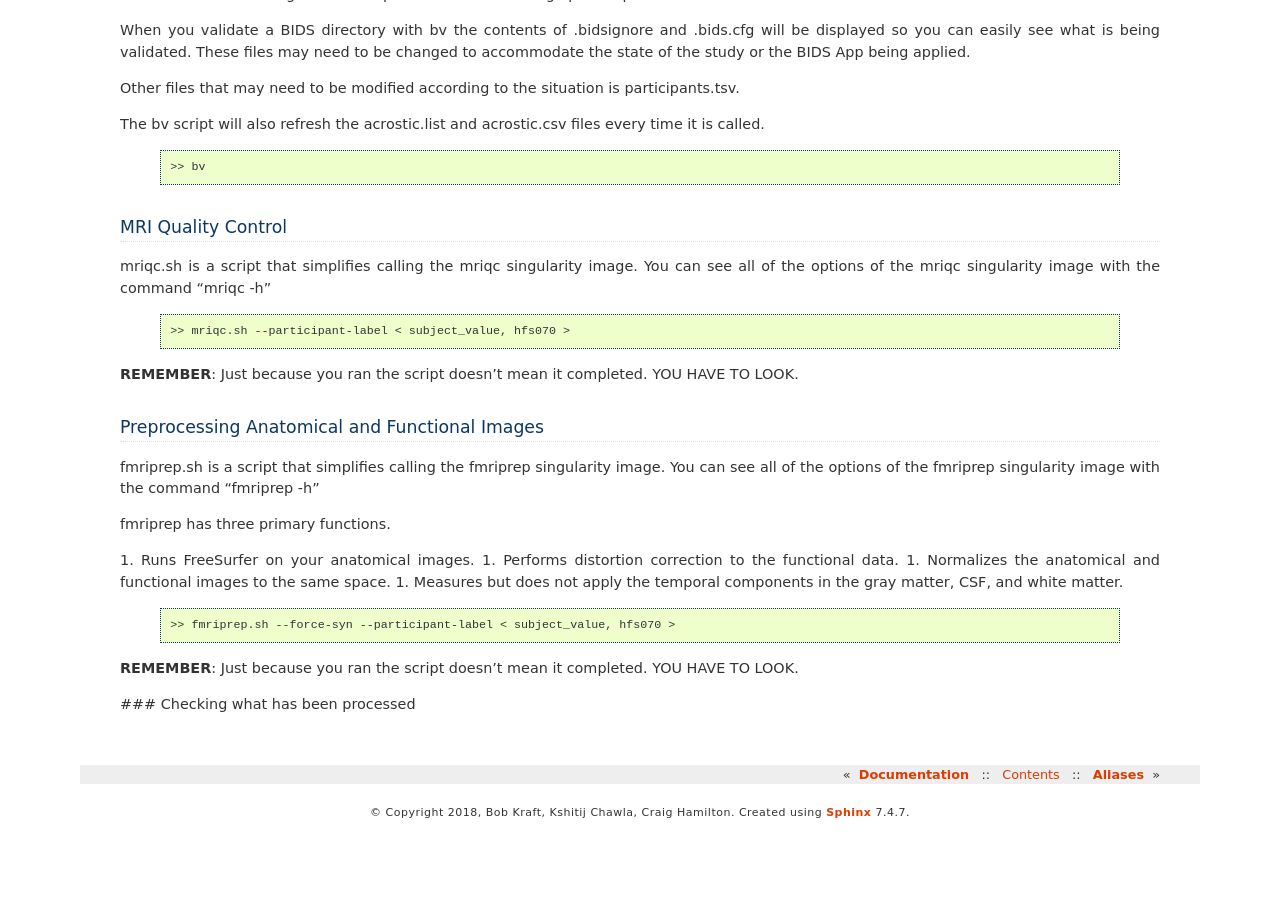
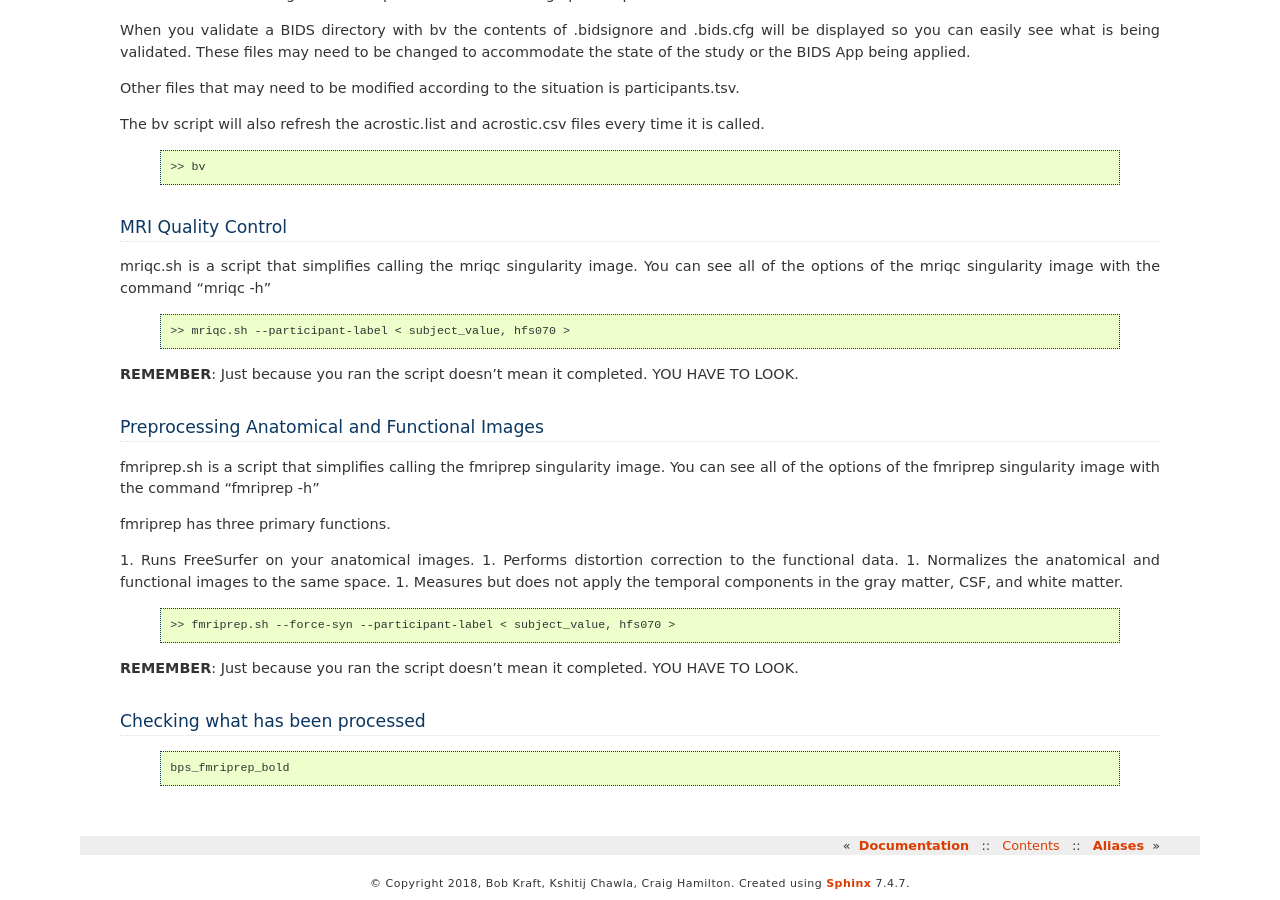
Before and after one commit to bkraft4257/tic2, a Sphinx documentation site: the page built from docs/source/other/quick_reference.rst, in a window 1280 px wide and 900 px high, scrolled down 1793 px. Built offline with Sphinx 7.4.7, drawn with Linux system fonts in a browser that asks for light colours; before the commit the page ends 2623 px from its top, so only the background shows below that.

Commit message:
Dog fooding and updating documentation.
Signed-off-by: bkraft <bob.kraft@infiniteleap.net>

Former-commit-id: 22a32855a41a03df1ce741974b83ced4f79a7d63
Former-commit-id: f1c86833c340add7839e02ff41239c603c57e0a0

```diff
--- a/docs/source/other/quick_reference.rst
+++ b/docs/source/other/quick_reference.rst
@@ -139,4 +139,9 @@ fmriprep has three primary functions.
 
 
 
-### Checking what has been processed
+Checking what has been processed
+--------------------------------
+
+    .. code-block:: console
+
+        bps_fmriprep_bold
```
Also changed, not shown: 1 other file.
